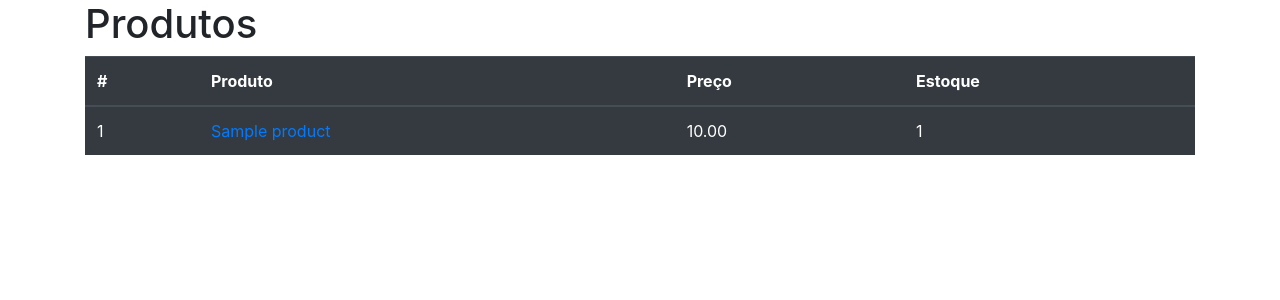
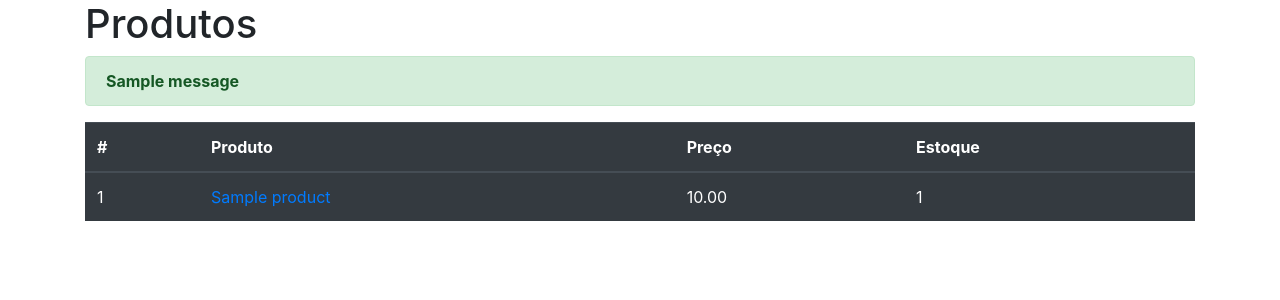
Before and after one commit to Douglas-Castro/django-studies, a Django app: page / in a window 1280 px wide. Shown: the top 300 px of the page. Run offline with Django 3.2, Linux system fonts and the light colour scheme; tables that the repository leaves empty hold one stand-in row (values such as "Sample post"); grey boxes marked "Sample" are stand-in pictures; one stand-in notice (Sample message) is shown; parts of the project's set-up code (start-up, migrations or seed data) failed here and were passed over; some libraries are stand-ins or nearby versions.

Commit message:
:bulb: Add valid messages

```diff
--- a/core/templates/index.html
+++ b/core/templates/index.html
@@ -11,6 +11,15 @@
 <body>
     <div class="container">
         <h1>Produtos</h1>
+
+        {% if messages %}
+            {% for m in messages %}
+                <div class="alert alert-{{ m.tags }}">
+                <button type="button" class="close" data-dismiss="alert"></button>
+                <strong>{{ m }}</strong>
+                </div>
+            {% endfor %}
+        {% endif %}
 
         <table class="table table-dark">
             <thead>
```
